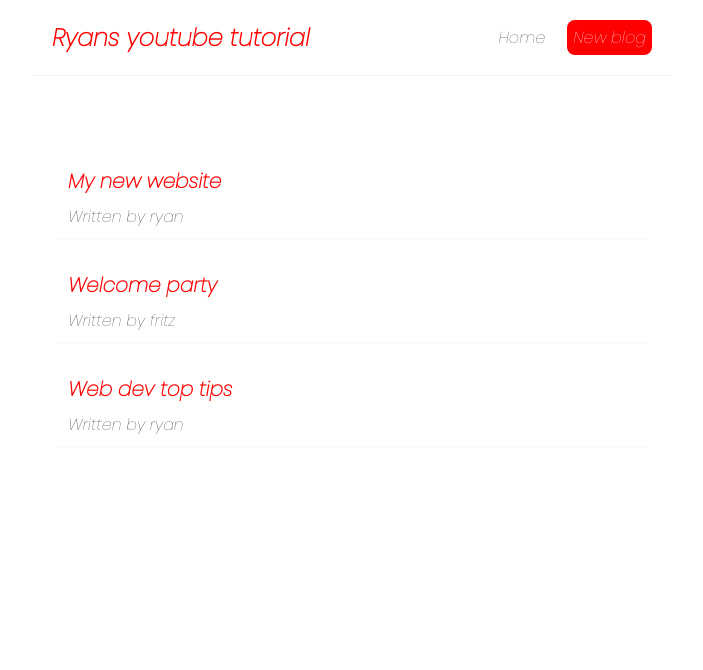
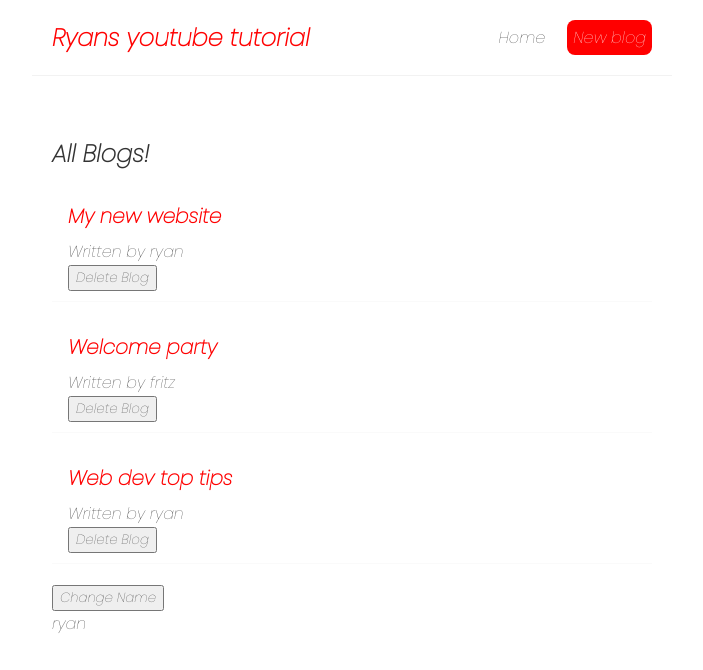
Before and after one commit to ryanfritzc/reactTutorial, a React (Create React App) app: page / in a window 1280 px wide. Shown: the top 670 px of the page, without its empty margins (288-991 px from the left). Built offline with nearby package versions, Linux system fonts and the light colour scheme.

Commit message:
Completed all videos up to 15

```diff
--- /dev/null
+++ b/src/BlogList.js
@@ -0,0 +1,20 @@
+const BlogList = ({blogs,title, handleDelete}) => {
+    //const BlogList = (props) => {                     Video 11
+    //const blogs = props.blogs;
+    //const title = props.title;                            |
+
+    return (
+        <div className = "blog-list">
+            <h2>{title}</h2>
+            {blogs.map((blog)=> (
+                <div className="blog-preview" key={blog.id}>
+                    <h2>{blog.title}</h2>
+                    <p>Written by {blog.author}</p>
+                    <button onClick={() => handleDelete(blog.id)}>Delete Blog</button>
+                </div>
+            ))}
+        </div>
+    );
+}
+
+export default BlogList;
--- a/src/Home.js
+++ b/src/Home.js
@@ -1,4 +1,5 @@
-import {useState} from 'react';
+import {useState, useEffect} from 'react';
+import BlogList from './BlogList';
 
 const Home = () => {
     /*let name = 'ryan';                                Video 8
@@ -23,16 +24,30 @@
         {title: 'Web dev top tips', body: 'lorem ipsum...', author: 'ryan', id: 3},
     ]);
 
+    const [name, setName] = useState('ryan');
+
+    const handleDelete = (id) => {
+        const newBlogs = blogs.filter(blog => blog.id !== id);
+        setBlogs(newBlogs);
+    }
+
+    useEffect(() => {
+        console.log('use effect ran')
+        console.log(name)
+    }, [name]);
+
     return (
         <div className="home">
-            {blogs.map((blog)=> (
-                <div className="blog-preview" key={blog.id}>
-                    <h2>{blog.title}</h2>
-                    <p>Written by {blog.author}</p>
-                </div>
-            ))}
+            <BlogList blogs={blogs} title="All Blogs!" handleDelete={handleDelete}/>
+            <button onClick={() => setName('fritz')}>Change Name</button>
+            <p>{name}</p>
         </div>
-        /*<div className="home">                        Video 8
+        /*<div className="home">                                                                    Video 12
+            <BlogList blogs={blogs} title="All Blogs!"/>
+            <BlogList blogs={blogs.filter((blog)=>blog.author === 'ryan')} title="Ryan's Blogs"/>       |
+        </div>
+
+        <div className="home">                        Video 8
             <h2>Homepage</h2>
             <p>{name} is {age} years old</p>
             <button onClick={handleClick}>Click me</button>
```
